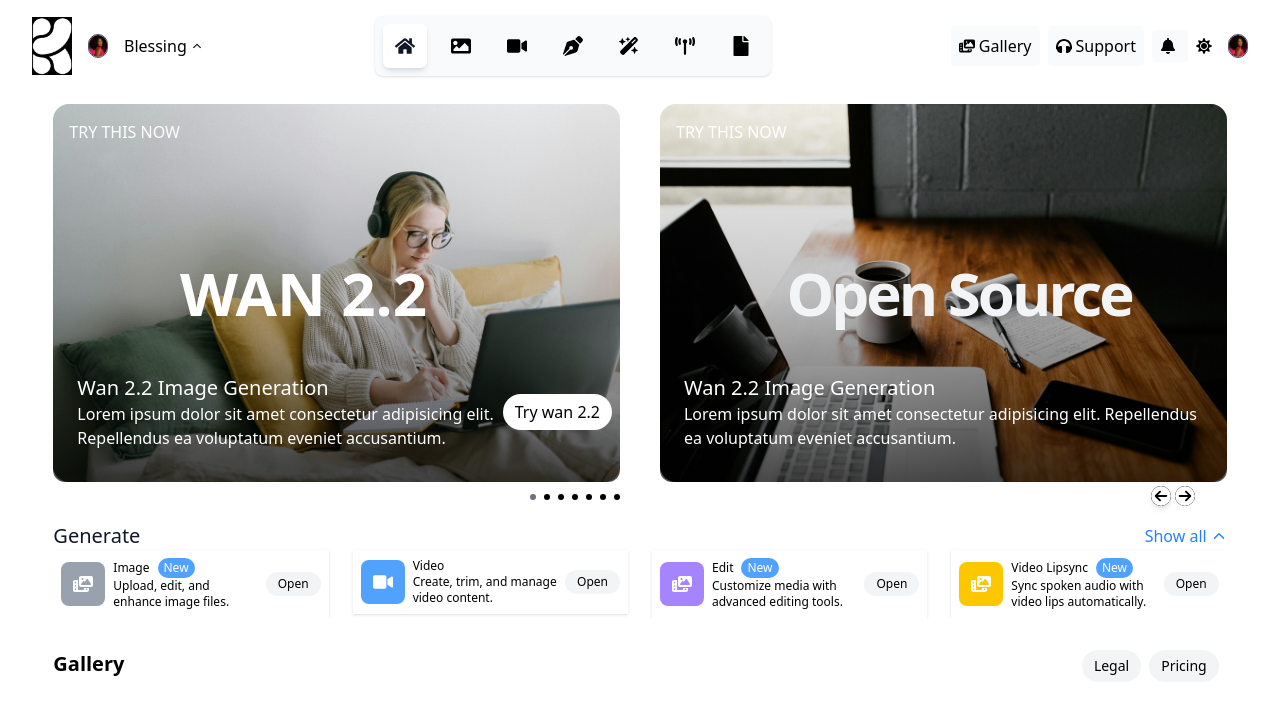
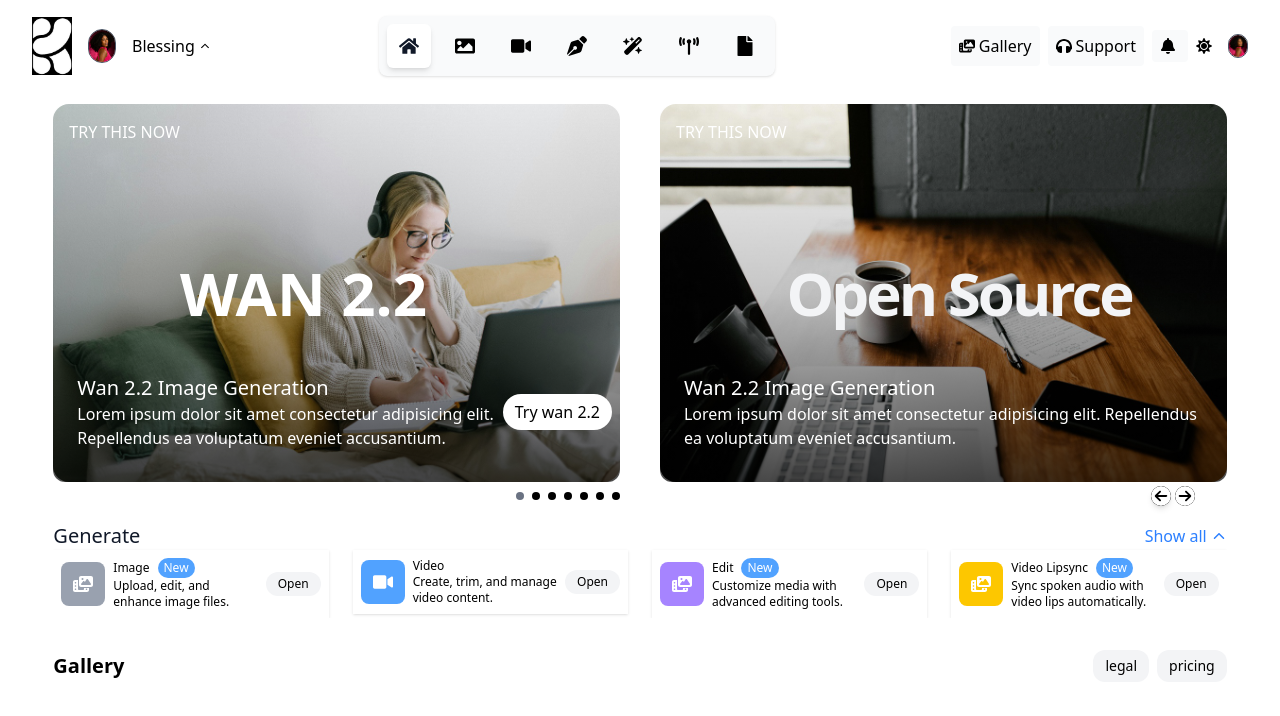
Before and after one commit to Soph-iee/cartolinks, a Next.js app: page / in a window 1280 px wide. Shown: the top 716 px of the page. Built offline with nearby package versions, Linux system fonts and the light colour scheme.

Commit message:
carousel refactor

```diff
--- a/app/components/DesktopNavbar.tsx
+++ b/app/components/DesktopNavbar.tsx
@@ -25,8 +25,8 @@
           <Image
             src={logo}
             alt="krea_logo"
-            width={225}
-            height={225}
+            width={40}
+            height={40}
             priority
             className="w-10 h-auto"
           />
@@ -34,14 +34,16 @@
         <div className="user">
           <Image
             src="/user.jpg"
-            width={20}
-            height={20}
+            width={28}
+            height={28}
             className="rounded-full border border-gray-600"
             alt="user avatar"
           />
         </div>
         <button
           className="flex items-center gap-1 relative cursor-pointer"
+          aria-haspopup="true"
+          aria-expanded={toggle}
           onClick={() => setToggle((prev) => !prev)}
         >
           <span> Blessing</span>
--- a/app/components/Footer.tsx
+++ b/app/components/Footer.tsx
@@ -1,24 +1,35 @@
+import Link from "next/link";
 import React from "react";
+
+const footerLinks = [
+  {
+    name: "legal",
+    href: "/legal",
+  },
+  {
+    name: "pricing",
+    href: "/pricing",
+  },
+];
 
 const Footer = () => {
   return (
-    <footer className="footer bottom-0 w-full pt-8 flex justify-between ">
+    <footer className="footer bottom-0 w-full pt-8 flex  flex-col items-center justify-between lg:flex-row">
       <h5 className="text-xl font-semibold dark:text-white">Gallery</h5>
-      <div>
-        <button
-          type="button"
-          className="text-black dark:text-white bg-gray-100 hover:bg-gray-200 focus:outline-none focus:ring-4 focus:ring-gray-300 font-medium rounded-full text-sm px-3 py-1.5 me-2 mb-2 dark:bg-gray-800 dark:hover:bg-gray-800 dark:focus:ring-gray-700 dark:border-gray-700"
-        >
-          Legal
-        </button>
-
-        <button
-          type="button"
-          className="text-black dark:text-white bg-gray-100 hover:bg-gray-200 focus:outline-none focus:ring-2 focus:ring-gray-300 font-medium rounded-full text-sm px-3 py-1.5 me-2 mb-2 dark:bg-gray-800 dark:hover:bg-gray-800 dark:focus:ring-gray-700 dark:border-gray-700"
-        >
-          Pricing
-        </button>
-      </div>
+      <nav
+        aria-label="footer navigation"
+        className="flex gap-2 flex-col lg:flex-row"
+      >
+        {footerLinks?.map((link) => (
+          <Link
+            key={link.name}
+            href={link.href}
+            className="text-black dark:text-white bg-gray-100 hover:bg-gray-200 focus:outline-none focus:ring-2 focus:ring-gray-300 font-medium rounded-xl text-sm px-3 py-1.5  dark:bg-gray-800 dark:hover:bg-gray-800 dark:focus:ring-gray-700 dark:border-gray-700"
+          >
+            {link.name}
+          </Link>
+        ))}
+      </nav>
     </footer>
   );
 };
--- a/app/components/leftCarousel.tsx
+++ b/app/components/leftCarousel.tsx
@@ -7,46 +7,60 @@
   setActiveImage,
 }: ImageContainerProps) => {
   return (
-    <div className="active-image grid grid-cols-1 w-full rounded-2xl relative">
+    <div
+      className="active-image grid grid-cols-1 w-full rounded-2xl relative"
+      role="region"
+      aria-label="Image Carousel"
+    >
+      {/* carousel images */}
       <div className="flex overflow-hidden">
-        {Images &&
-          Images.map((item, i) => (
-            <CarouselImage key={i} item={item.Leftimg} activeImage={activeImage} />
+        {Images?.map((item, i) => (
+          <CarouselImage
+            key={i}
+            item={item.Leftimg}
+            activeImage={activeImage}
+          />
         ))}
       </div>
 
-      <div className="flex  gap-2 justify-end">
-        {Images &&
-          Images.map((item, i) => {
+      <div className="flex  gap-2 justify-end" role="tablist">
+        {Images?.map((item, i) => {
+          const isActive = activeImage === i;
           return (
             <div key={item.id}>
-                {activeImage === i ? (
+              {isActive && (
                 <section className=" p-4 rounded-xl absolute inset-0 bottom-6 flex items-center bg-gradient-to-t from-black/70 via-black/20 to-transparent text-white">
                   <span className="uppercase self-start">try this now</span>
-                    <h1 className="lg:text-6xl text-4xl font-bold text-center uppercase">
+                  <h2 className="lg:text-6xl text-4xl font-bold text-center uppercase">
                     {item.main}
-                    </h1>
+                  </h2>
                   <div className="description flex items-center justify-between absolute px-2 lg:bottom-8 bottom-4 lg:text-base text-xs ">
                     <div>
                       <h3 className="lg:text-xl capitalize">{item.heading}</h3>
                       <p>{item.description}</p>
                     </div>
-                      <button className=" lg:py-1.5 lg:px-3 px-1.5 py-1 bg-white text-black rounded-3xl text-nowrap font-medium">
+                    <button
+                      className=" lg:py-1.5 lg:px-3 px-1.5 py-1 bg-white text-black rounded-3xl text-nowrap font-medium"
+                      aria-label={`try ${item.main}`}
+                    >
                       Try {item.main}
                     </button>
                   </div>
                 </section>
-                ) : (
-                  ""
               )}
 
               <button
                 onClick={() => {
                   setActiveImage(i);
                 }}
-                  className={`w-1.5 h-1.5 rounded-full cursor-pointer hover:scale-110 ${
-                    activeImage === i ? "  dark:bg-gray-50 bg-gray-500" : " dark:bg-gray-500 bg-black"
+                className={`w-2 h-2 rounded-full cursor-pointer hover:scale-110 transition-transform duration-300 ${
+                  isActive
+                    ? "  dark:bg-gray-50 bg-gray-500"
+                    : " dark:bg-gray-500 bg-black"
                 }`}
+                aria-label={`Go to slide ${i + 1}`}
+                aria-selected={isActive}
+                role="tab"
               ></button>
             </div>
           );
--- /dev/null
+++ b/app/legal/page.tsx
@@ -0,0 +1,7 @@
+import React from "react";
+
+const Legal = () => {
+  return <div className="flex items-center justify-center font-bold capitalize">Legal </div>;
+};
+
+export default Legal;
--- /dev/null
+++ b/app/pricing/page.tsx
@@ -0,0 +1,11 @@
+import React from "react";
+
+const Pricing = () => {
+  return (
+    <div className="flex items-center justify-center font-bold capitalize">
+      Pricing
+    </div>
+  );
+};
+
+export default Pricing;
```
Lines whose indentation alone changed are shown as unchanged.
